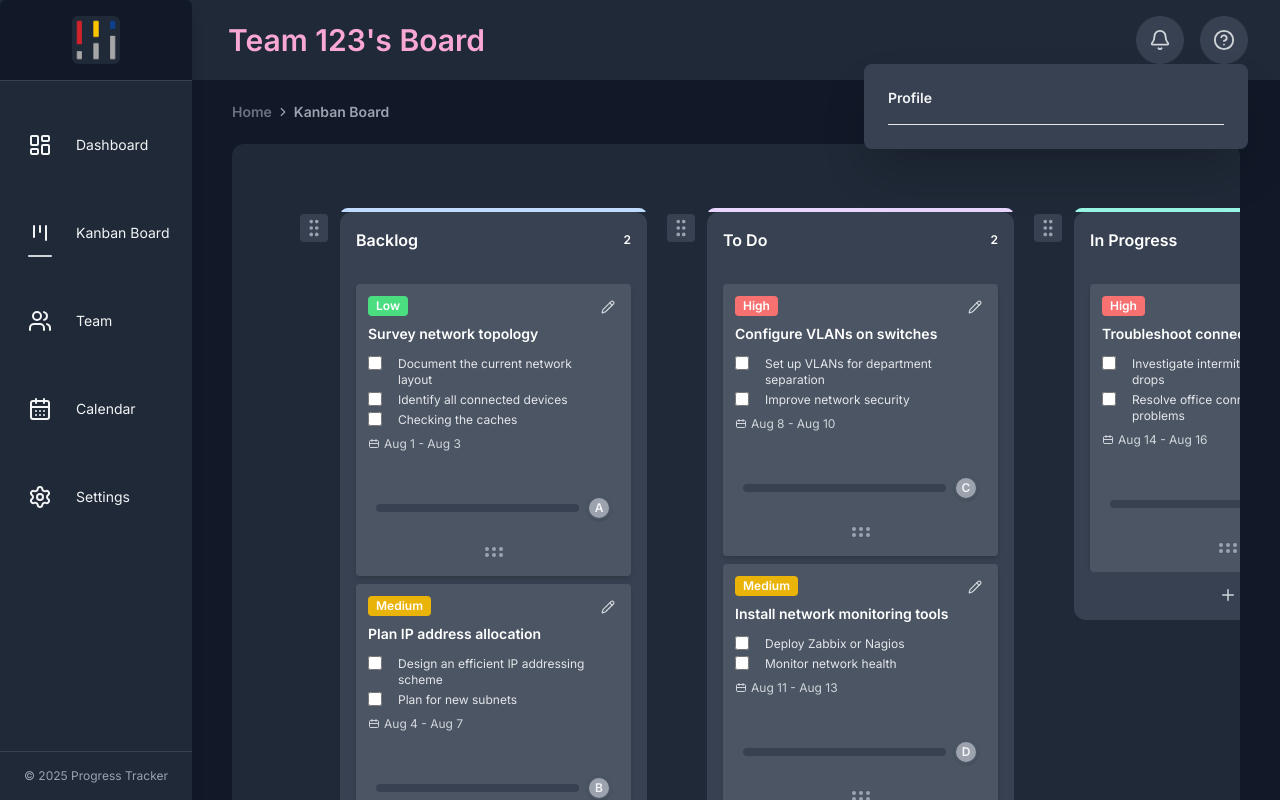
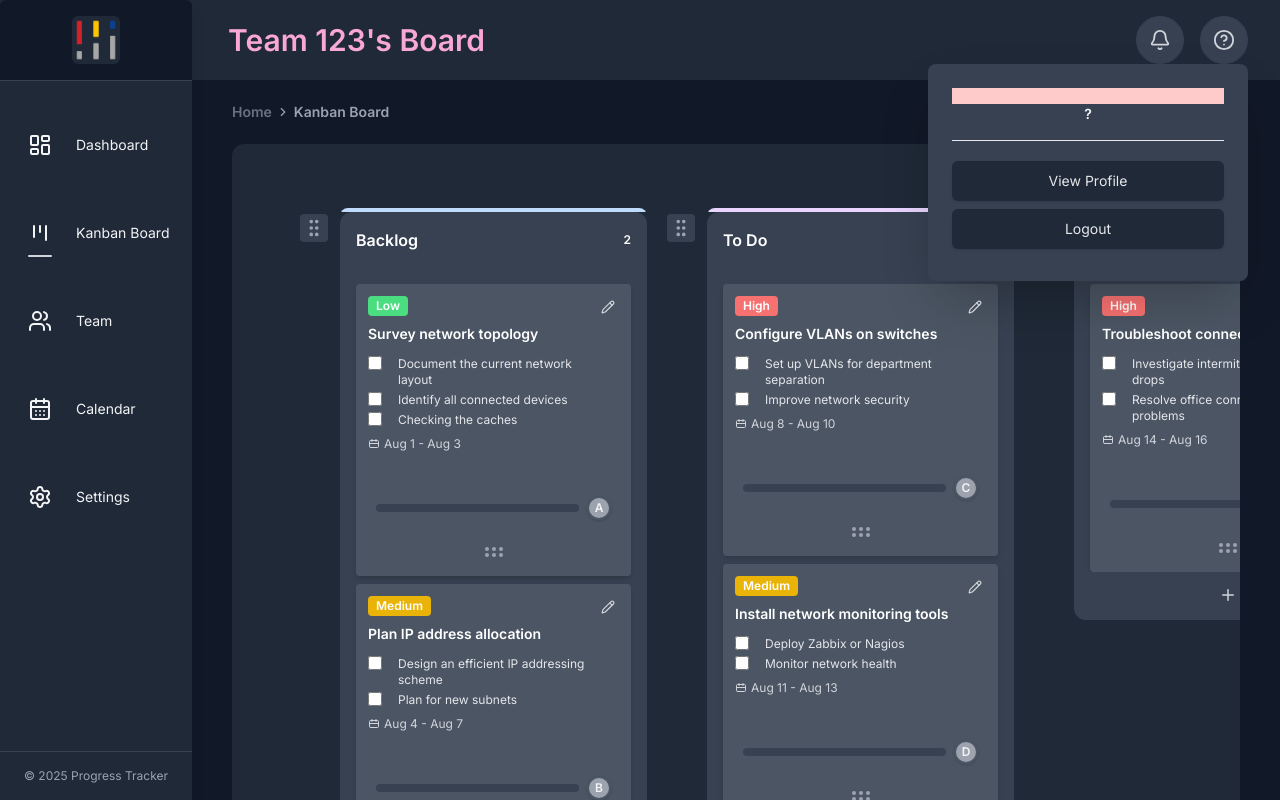
Before and after one commit to definitelynotjin/progress-tracker, a Next.js app in the folder frontend/: page /kanban in a window 1280 px wide. Both pictures are taken after a click on the button "Profile". Shown: the top 800 px of the page. Built offline with nearby package versions, Linux system fonts and the light colour scheme.

Commit message:
chore: update eslint to version 9.32.0 in package.json
feat: enhance ProfileButton component with new UI elements and buttons
- Added Button component for "View Profile" and "Logout" actions
- Updated dropdown styling and layout for better user experience

```diff
--- a/frontend/package.json
+++ b/frontend/package.json
@@ -64,7 +64,7 @@
     "@types/react-big-calendar": "^1.16.2",
     "@types/react-dom": "^18.2.0",
     "autoprefixer": "^10.4.21",
-    "eslint": "^8.57.1",
+    "eslint": "^9.32.0",
     "eslint-config-next": "15.4.1",
     "postcss": "^8.5.6",
     "tailwindcss": "^3.4.17",
--- a/frontend/src/app/components/profile/ProfileButton.tsx
+++ b/frontend/src/app/components/profile/ProfileButton.tsx
@@ -1,7 +1,7 @@
 import React, { useEffect, useRef, useState } from 'react';
 import { Tooltip, TooltipProvider, TooltipTrigger, TooltipContent } from '@radix-ui/react-tooltip';
 import { CircleQuestionMark } from 'lucide-react';
-
+import { Button } from '@/components/ui/button';
 
 
 export default function ProfileButton() {
@@ -15,8 +15,8 @@ export default function ProfileButton() {
                 setDropdownOpen(false);
             }
         }
-        document.addEventListener("mousedown", handleClickOutside);
-        return () => document.removeEventListener("mousedown", handleClickOutside);
+        document.addEventListener('mousedown', handleClickOutside);
+        return () => document.removeEventListener('mousedown', handleClickOutside);
     }, [dropdownOpen]);
 
     return (
@@ -37,8 +37,22 @@ export default function ProfileButton() {
                     </TooltipContent>
                 </Tooltip>
                 {dropdownOpen && (
-                    <div className="absolute right-0 top-12  w-96 bg-gray-700 rounded-lg shadow-2xl border-gray-200 z-20 p-6">
-                        <div className="pb-4 font-bold text-gray-100 text-sm border-b">Profile</div>
+                    <div className="absolute right-0 top-12  w-80  bg-gray-700 rounded-lg shadow-2xl border-gray-200 z-20 p-6">
+                        <div className="bg-red-200 p-2"></div>
+                        <div className="pb-4 text-center font-bold text-gray-100 text-sm border-b">?</div>
+                        <div className="flex flex-col gap-y-2 text-center">
+                            <Button className=
+                                "p-5 mt-5  w-full rounded-md  bg-gray-800 text-gray-200">
+                                View Profile
+                            </Button>
+                            <Button className=
+                                "p-5 w-full rounded-md  bg-gray-800 text-gray-200">
+                                Logout
+                            </Button>
+                            <div className="bg-red-500">
+                            </div>
+                        </div>
+
                     </div>
                 )}
             </div>
```
Also changed, not shown: frontend/.eslintrc.json, 2 other files (tests, documents, lock files or other folders).
